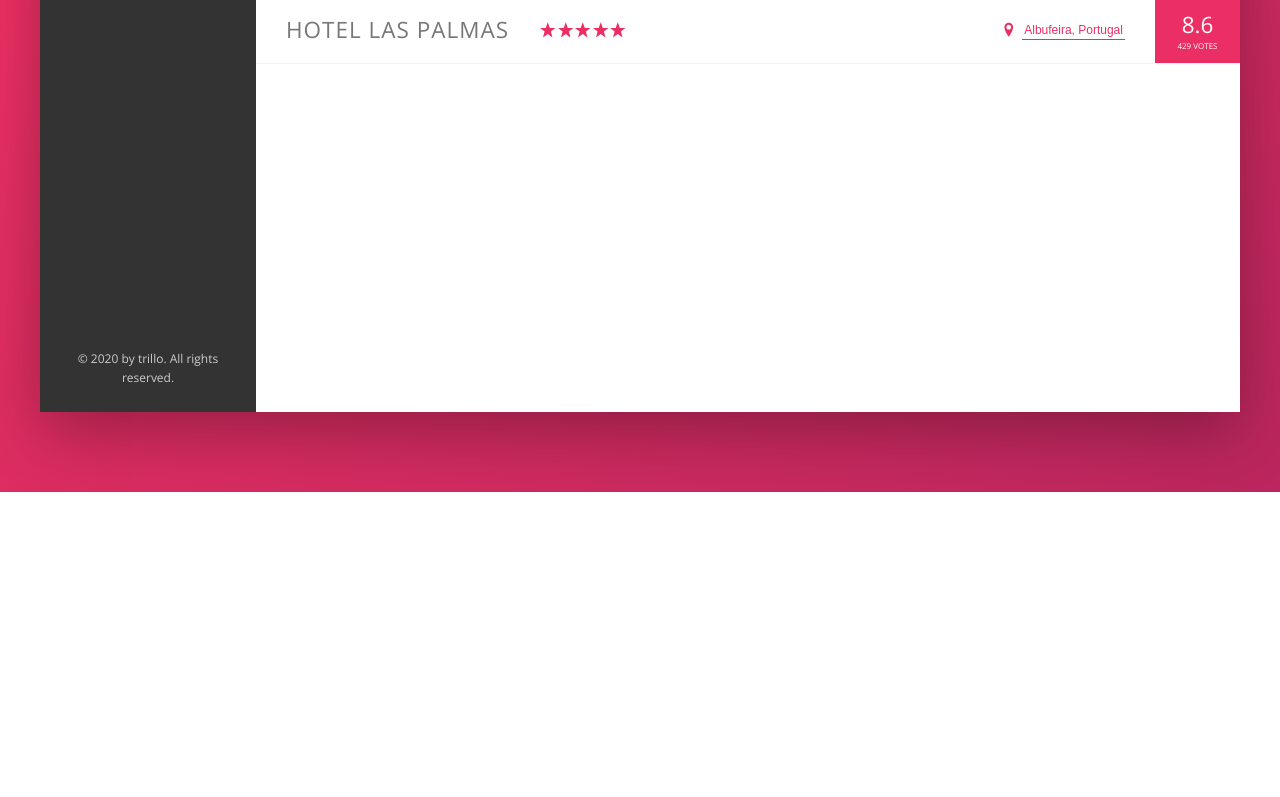
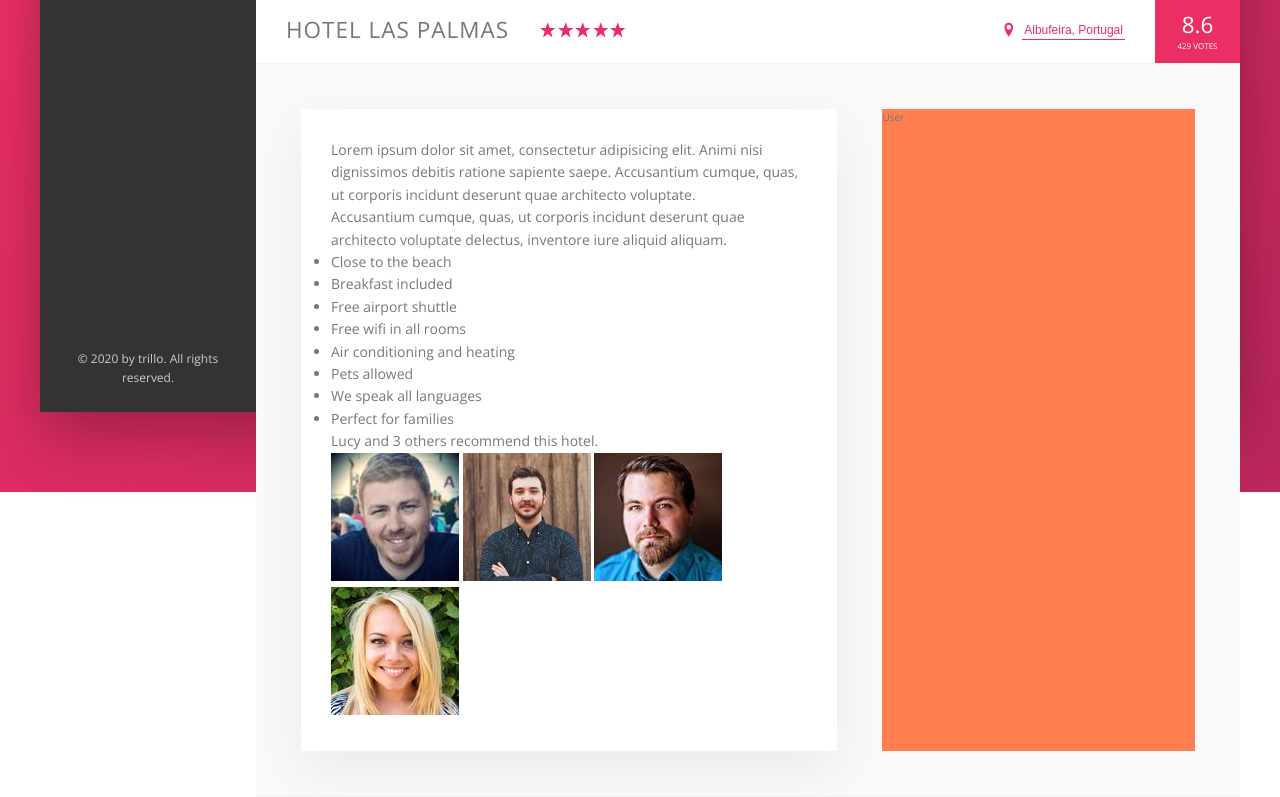
Before and after one commit to thmsbnrd/Trillo_starter, a website: page index.html in a window 1280 px wide. Shown: the part 538-1335 px from the top of the page. Before the commit the page ends 1030 px from the top, so only its background shows below. Drawn offline with nearby package versions, Linux system fonts and the light colour scheme.

Commit message:
added detail section

```diff
--- a/index.html
+++ b/index.html
@@ -136,6 +136,43 @@
                             <div class="overview__rating-count">429 votes</div>
                         </div>
                     </div>
+
+                    <div class="detail">
+                        <div class="description">
+                            <p class="paragraph">
+                                Lorem ipsum dolor sit amet, consectetur adipisicing elit. Animi nisi dignissimos debitis ratione sapiente saepe.
+                                Accusantium cumque, quas, ut corporis incidunt deserunt quae architecto voluptate.
+                            </p>
+                            <p class="paragraph">
+                                Accusantium cumque, quas, ut corporis incidunt deserunt quae architecto voluptate delectus, inventore iure aliquid
+                                aliquam.
+                            </p>
+                            <ul class="list">
+                                <li class="list__item">Close to the beach</li>
+                                <li class="list__item">Breakfast included</li>
+                                <li class="list__item">Free airport shuttle</li>
+                                <li class="list__item">Free wifi in all rooms</li>
+                                <li class="list__item">Air conditioning and heating</li>
+                                <li class="list__item">Pets allowed</li>
+                                <li class="list__item">We speak all languages</li>
+                                <li class="list__item">Perfect for families</li>
+                            </ul>
+                            <div class="recommend">
+                                <p class="recommend__count">
+                                    Lucy and 3 others recommend this hotel.
+                                </p>
+                                <div class="recommend__friends">
+                                    <img src="img/user-3.jpg" alt="Friend 1" class="recommend__photo">
+                                    <img src="img/user-4.jpg" alt="Friend 2" class="recommend__photo">
+                                    <img src="img/user-5.jpg" alt="Friend 3" class="recommend__photo">
+                                    <img src="img/user-6.jpg" alt="Friend 4" class="recommend__photo">
+                                </div>
+                            </div>
+                        </div>
+                        <div class="user-reviews">
+                            User
+                        </div>
+                    </div>
                 </main>
             </div>
         </div>
--- a/sass/_base.scss
+++ b/sass/_base.scss
@@ -31,6 +31,9 @@ Grey dark 3: #999
   --color-grey-dark-3: #999;
 
   --shadow-dark: 0 2rem 6rem rgba(0, 0, 0, 0.3);
+  --shadow-light: 0 2rem 5rem rgba(0, 0, 0, 0.06);
+
+  --line: 1px solid var(--color-grey-light-2);
 }
 
 * {
--- a/sass/_components.scss
+++ b/sass/_components.scss
@@ -199,7 +199,7 @@
 .overview {
   display: flex;
   align-items: center;
-  border-bottom: 1px solid var(--color-grey-light-2);
+  border-bottom: var(--line);
 
   &__heading {
     font-size: 2.25rem;
@@ -295,3 +295,5 @@
     box-shadow: none;
   }
 }
+
+/////// BUTTON INLINE ///////
--- a/sass/_layout.scss
+++ b/sass/_layout.scss
@@ -11,7 +11,7 @@
   font-size: 1.4rem;
   height: 7rem;
   background-color: #fff;
-  border-bottom: 1px solid var(--color-grey-light-2);
+  border-bottom: var(--line);
 
   display: flex;
   justify-content: space-between;
@@ -39,3 +39,24 @@
 
   flex: 1;
 }
+
+.detail {
+  display: flex;
+  padding: 4.5rem;
+  background-color: var(--color-grey-light-1);
+  border-bottom: var(--line);
+}
+
+.description {
+  font-size: 1.4rem;
+  background-color: #fff;
+  box-shadow: var(--shadow-light);
+  padding: 3rem;
+  flex: 0 0 60%;
+  margin-right: 4.5rem;
+}
+
+.user-reviews {
+  background-color: coral;
+  flex: 1;
+}
```
Also changed, not shown: css/style.css.
